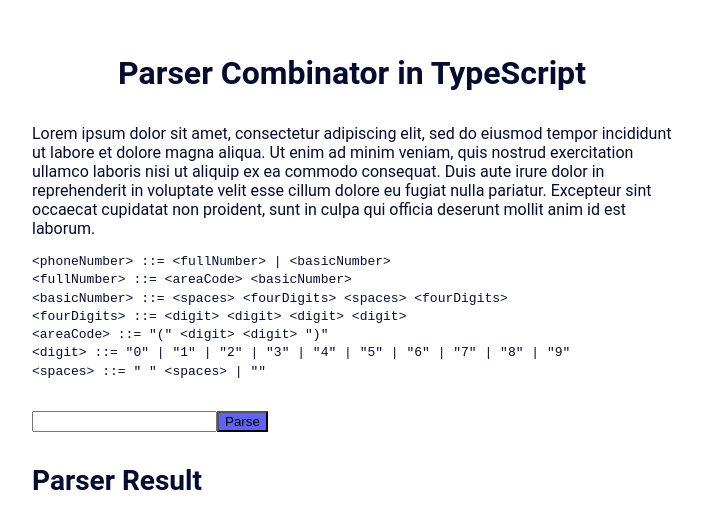
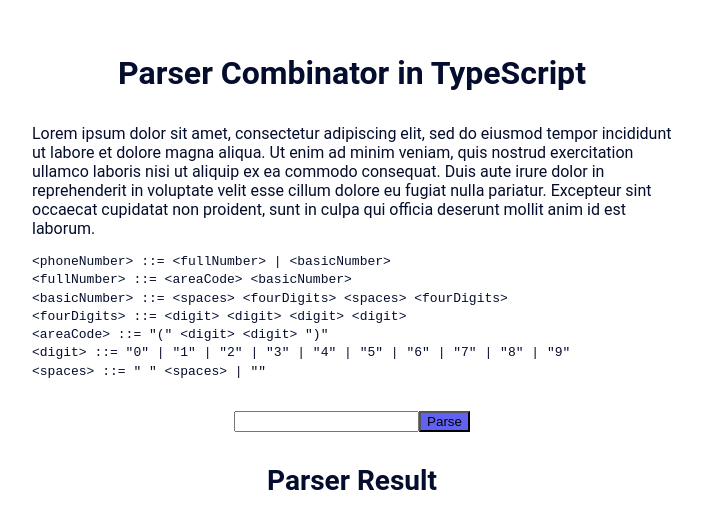
Before and after one commit to Oyoshi/parser-combinator-pgs-demo, a React (Create React App) app: page / in a window 1280 px wide. Shown: the part 162-690 px from the top of the page, without its empty margins (288-990 px from the left). Built offline with nearby package versions, Linux system fonts and the light colour scheme.

Commit message:
feat: add centered props to the section

```diff
--- a/src/App.tsx
+++ b/src/App.tsx
@@ -46,11 +46,11 @@
         </Code>
         <Code>{'<spaces> ::= " " <spaces> | ""'}</Code>
       </Section>
-      <Section>
+      <Section centered>
         <Input onChange={handleInputChange} />
         <Button onClick={() => log("hello", "there")}>Parse</Button>
       </Section>
-      <Section>
+      <Section centered>
         <Title level="2">Parser Result</Title>
         <Text>{parserResult}</Text>
       </Section>
--- a/src/components/layout/layout.interface.ts
+++ b/src/components/layout/layout.interface.ts
@@ -4,9 +4,9 @@
   children: ReactNode;
 };
 
-type HeaderProps = LayoutProps;
-type SectionProps = LayoutProps;
-type ContainerProps = LayoutProps;
+export type HeaderProps = LayoutProps;
+export type SectionProps = LayoutProps & { centered?: boolean };
+export type ContainerProps = LayoutProps;
 
 export type LayoutType = FC<LayoutProps> & {
   Header: FC<HeaderProps>;
--- a/src/components/layout/layout.style.ts
+++ b/src/components/layout/layout.style.ts
@@ -1,12 +1,13 @@
 import styled from "styled-components";
+import { SectionProps } from "./layout.interface";
 
 export const Header = styled.header`
   margin: 1em 0;
   text-align: center;
 `;
 
-export const Section = styled.section`
-  text-align: left;
+export const Section = styled.section<SectionProps>`
+  text-align: ${({ centered }) => (centered ? "center" : "left")};
   margin: 2em 0;
 `;
 
--- a/src/components/typography/typography.interface.ts
+++ b/src/components/typography/typography.interface.ts
@@ -5,8 +5,8 @@
 };
 
 export type TitleProps = TypographyProps & { level: "1" | "2" | "3" };
-type TextProps = TypographyProps;
-type CodeProps = TypographyProps;
+export type TextProps = TypographyProps;
+export type CodeProps = TypographyProps;
 
 export type TypographyType = FC<TypographyProps> & {
   Title: FC<TitleProps>;
```
